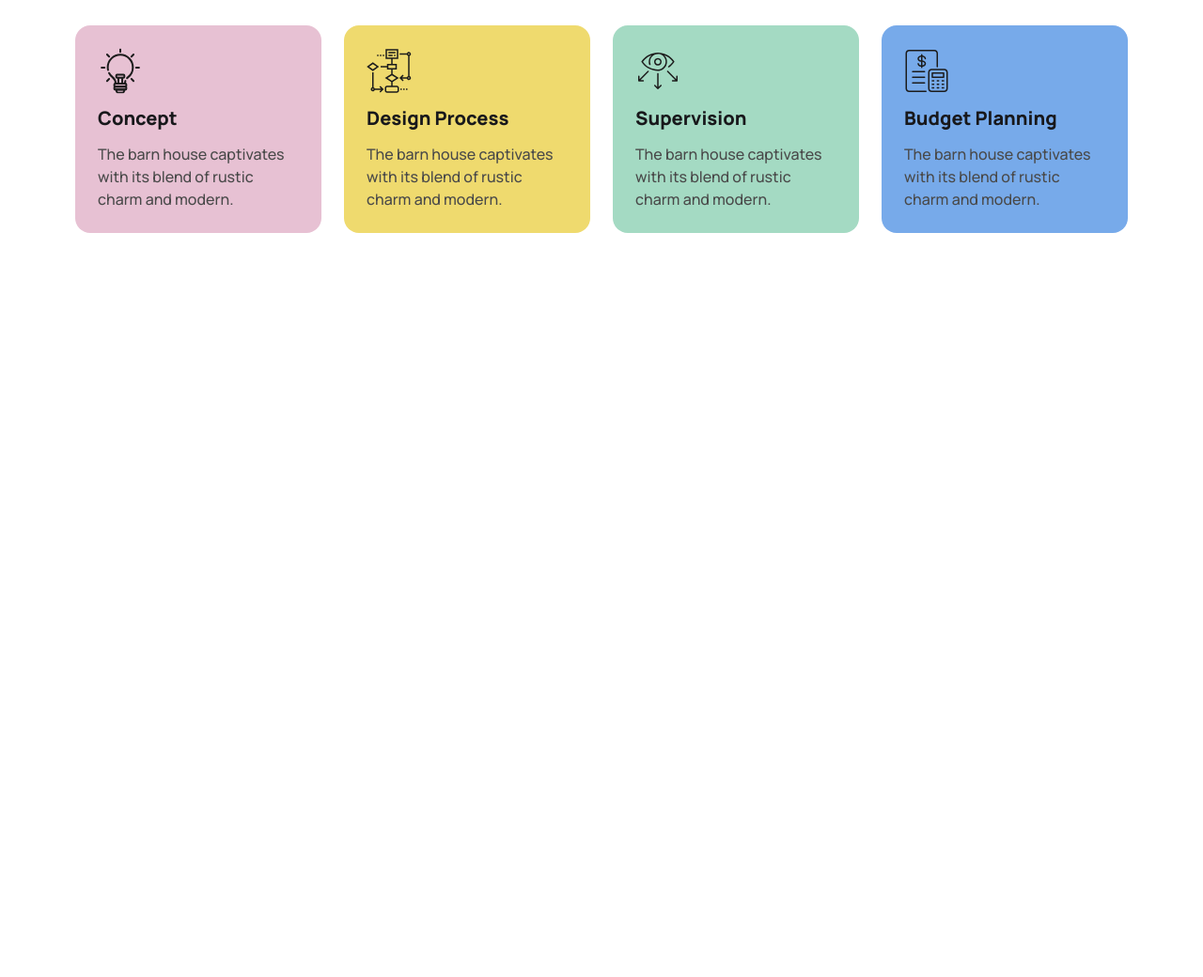
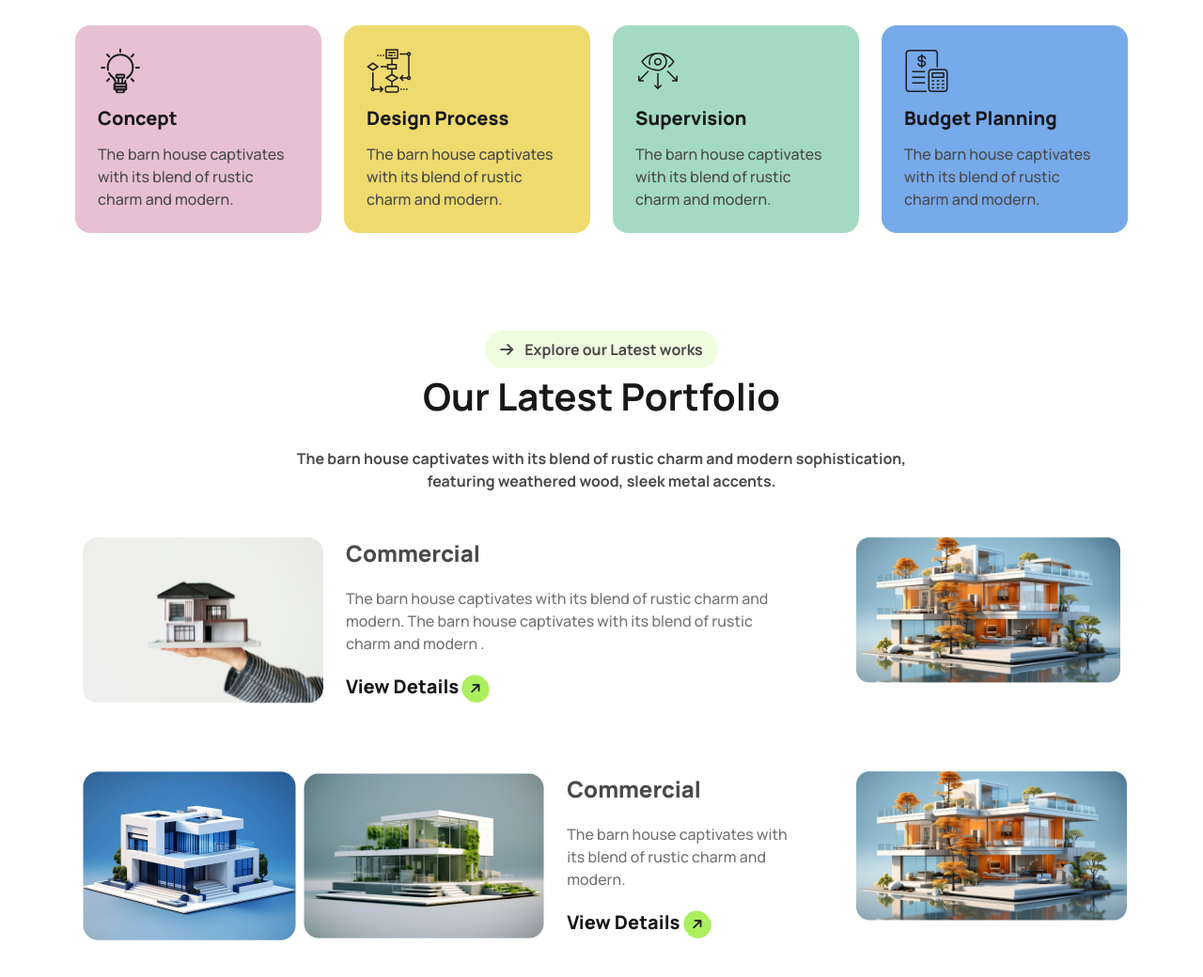
Before and after one commit to mujahidraj/Rinterio-House-Tailwind-DaisyUI-PH, a plain HTML site: page index.html in a window 1280 px wide. Shown: the part 2067-3107 px from the top of the page at 94% size. Before the commit the page ends 2367 px from the top, so only its background shows below. Drawn offline with nearby package versions, Linux system fonts and the light colour scheme.

Commit message:
portfolio finished

```diff
--- a/index.html
+++ b/index.html
@@ -179,6 +179,53 @@
             </div>
           </section>
 
+          <!-- latest-portfolio section -->
+
+          <section class="lg:flex md:flex max-sm:hidden flex-col items-center my-20 ">
+            <p class="text-[#494949] font-bold bg-[#ABEF5F33] py-2 px-4 rounded-[24px]"><i class="fa-solid fa-arrow-right mr-3"></i>Explore our Latest works</p>
+            <h3 class="text-[40px] font-bold">Our Latest Portfolio</h3>
+            <p class="text-[#494949] font-bold text-center my-6">The barn house captivates with its blend of rustic charm and modern sophistication,<br> featuring weathered wood, sleek metal accents.</p>
+
+            <!-- first-div -->
+            <div class="lg:grid md:grid sm:hidden lg:grid-cols-10 md:grid-cols-2 sm:grid-cols-1 gap-6">
+                <div class="flex items-center gap-6 lg:col-span-7 md:col-span-2 sm:col-span-1 p-6">
+                    <img class="lg:max-w-64" src="assets/img1.png" alt="">
+                    <div class="flex flex-col items-start gap-5">
+                        <h3 class="text-[#494949] text-2xl font-extrabold">Commercial</h3>
+                        <p class="text-[#737373] font-medium">The barn house captivates with its blend of rustic charm and modern. The barn house captivates with its blend of rustic charm and modern .</p>
+                        <p class="text-xl font-extrabold">View Details <i
+                        class="fa-solid fa-arrow-right text-sm p-2 -rotate-45 bg-[#ABEF5F] rounded-full"></i></p>
+                    </div>
+                </div>
+                <!-- second- div -->
+                <div class="lg:col-span-3 md:col-span-1  sm:col-span-1 p-6">
+                    <img src="assets/img2.png" alt="">
+                </div>
+                <!-- third div -->
+                <div class="p-6 lg:col-span-2 md:col-span-1 sm:col-span-1">
+                    <img class="max-w-64" src="assets/img3.png" alt="">
+                </div>
+                <!-- forth div -->
+                <div class="flex items-center gap-6 lg:col-span-5 md:col-span-2 sm:col-span-1 p-6">
+                    <img class="max-w-64" src="assets/img4.png" alt="">
+                    <div class="flex flex-col items-start gap-5 max-w-60">
+                        <h3 class="text-[#494949] text-2xl font-extrabold">Commercial</h3>
+                        <p class="text-[#737373] font-medium">The barn house captivates with its blend of rustic charm and modern. </p>
+                        <p class="text-xl font-extrabold">View Details <i
+                        class="fa-solid fa-arrow-right text-sm p-2 -rotate-45 bg-[#ABEF5F] rounded-full"></i></p>
+                    </div>
+                </div>
+                <!-- fifth div -->
+                <div class="p-6 lg:col-span-2 md:col-span-1 sm:col-span-1">
+                    <img class="md:max-w-full lg:max-w-72" src="assets/img2.png" alt="">
+                </div>
+
+                 <div class="p-6 lg:hidden lg:col-span-2 md:col-span-1 sm:col-span-1 ">
+                    <img class="max-w-full" src="assets/img1.png" alt="">
+                </div>
+            </div>
+          </section>
+
     </main>
 
     <!-- footer section -->
```
